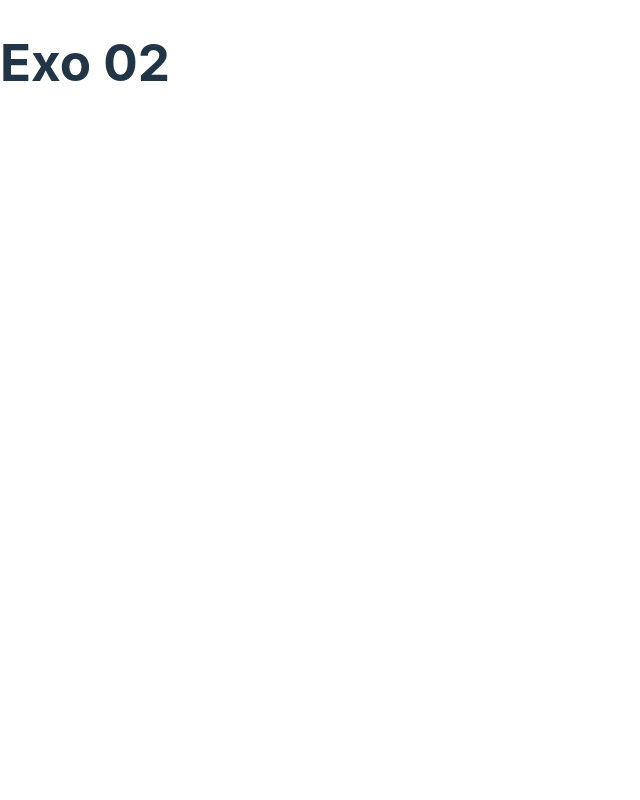
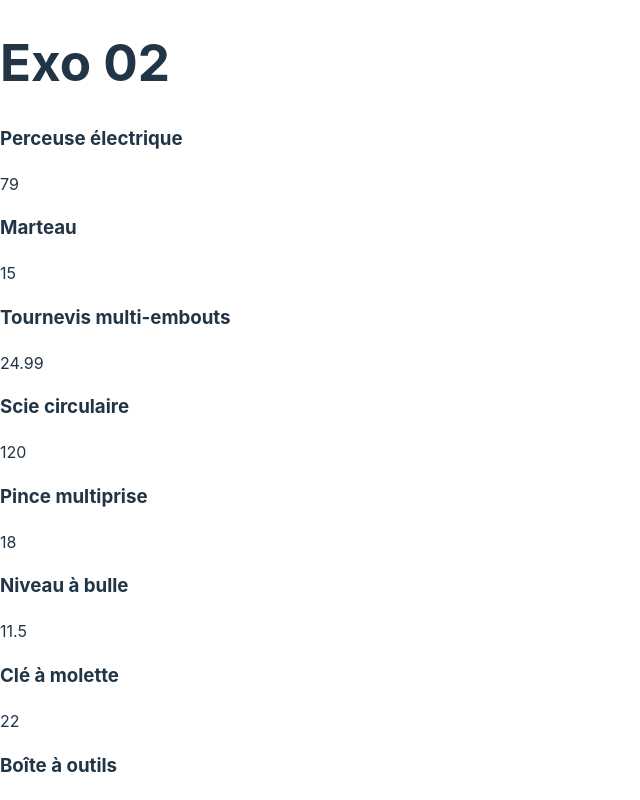
Before and after one commit to Formation-JS/BXL_FE2024_React_Exo02, a React (Vite) app: page / in a window 1280 px wide. Shown: the top 800 px of the page, without its empty margins (0-640 px from the left). Built offline with nearby package versions, Linux system fonts and the light colour scheme.

Commit message:
Basic product list 🤦‍♂️

```diff
--- a/src/App.jsx
+++ b/src/App.jsx
@@ -1,10 +1,14 @@
 import './App.css'
+import ProductList from './components/ProductList/ProductList';
+
+import productData from './data/products.json';
 
 function App() {
 
   return (
     <>
       <h1>Exo 02</h1>
+      <ProductList products={productData} />
     </>
   )
 }
--- /dev/null
+++ b/src/components/ProductList/ProductList.jsx
@@ -0,0 +1,37 @@
+const ProductListItem = ({ name, price, promo }) => {
+
+    return (
+        <div>
+            <h3>{name}</h3>
+            <p>{price}</p>
+        </div>
+    );
+};
+
+const ProductList = ({ products }) => {
+
+    if(products.length === 0) {
+        return (
+            <div>
+                Aucun produit...
+            </div>
+        )
+    }
+
+    // Créer la liste des composants via la liste "products"
+    const productsJSX = products.map(
+        product => <ProductListItem {...product} key={product.id} />
+    );
+
+    return (
+        <div>
+            {productsJSX}
+        </div>
+    );
+};
+
+ProductList.defaultProps = {
+    products: []
+};
+
+export default ProductList;
```
